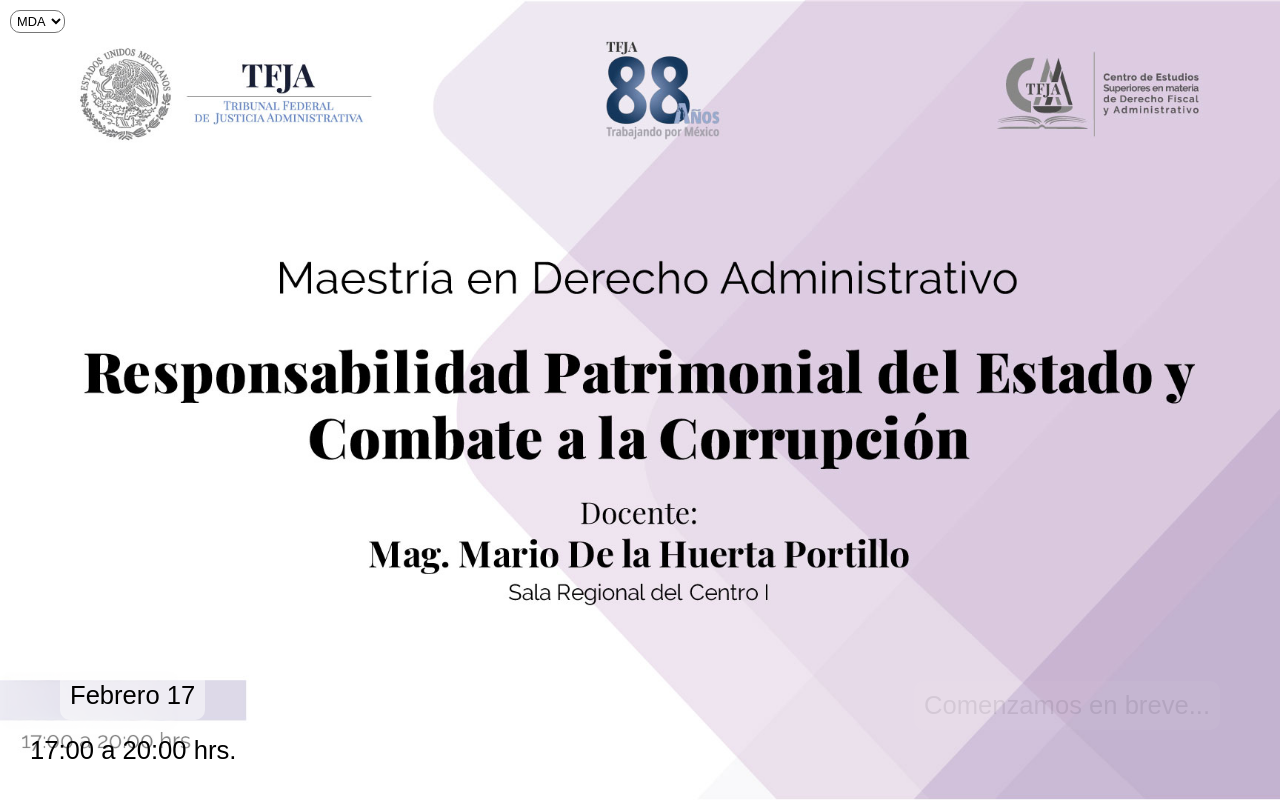
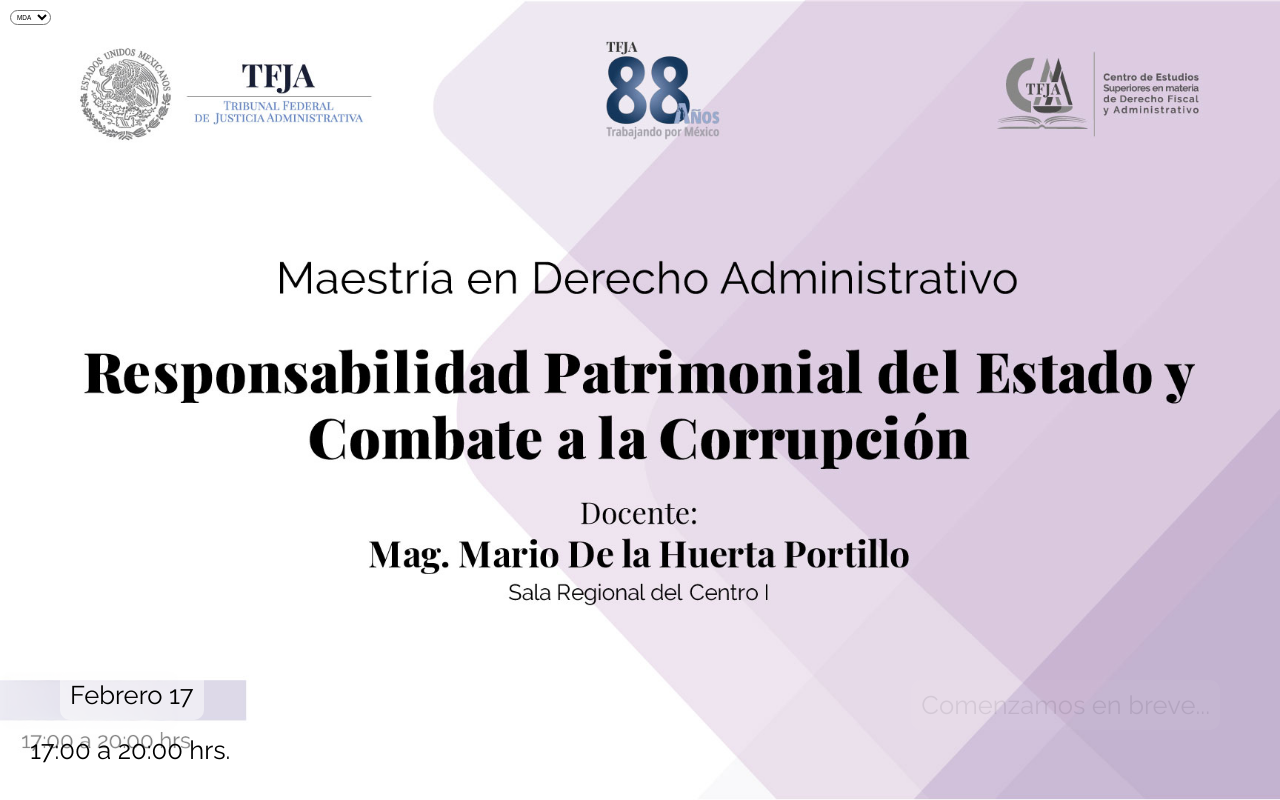
Before and after one commit to tfjacortinillas/new, a plain HTML site: page index.html in a window 1280 px wide. Drawn offline with Linux system fonts and the light colour scheme.

Commit message:
Update index.html
Se agrego fuente Raleway de Google

```diff
--- a/index.html
+++ b/index.html
@@ -4,12 +4,14 @@
     <meta charset="UTF-8">
     <meta name="viewport" content="width=device-width, initial-scale=1.0">
     <title>Cortinilla</title>
+    <link href="https://fonts.googleapis.com/css2?family=Raleway:wght@300;400;700&display=swap" rel="stylesheet">
     <style>
         body, html {
             margin: 0;
             padding: 0;
             height: 100%;
             overflow: hidden;
+            font-family: 'Raleway', sans-serif;
         }
         .container {
             position: relative;
@@ -25,7 +27,6 @@
             background: rgba(255, 255, 255, .5);
             color: Black;
             border-radius: 10px;
-            font-family: Arial, sans-serif;
             font-size: 2.0vw; /* Tamaño de fuente responsive */
         }
         .date-box {
@@ -57,7 +58,7 @@
             left: 10px;
             z-index: 2;
             padding: 2px;
-            font-size: 1.0vw;
+            font-size: 0.5vw;
             border-radius: 10px;
             background: rgba(255, 255, 255, 0.8);
         }
```
